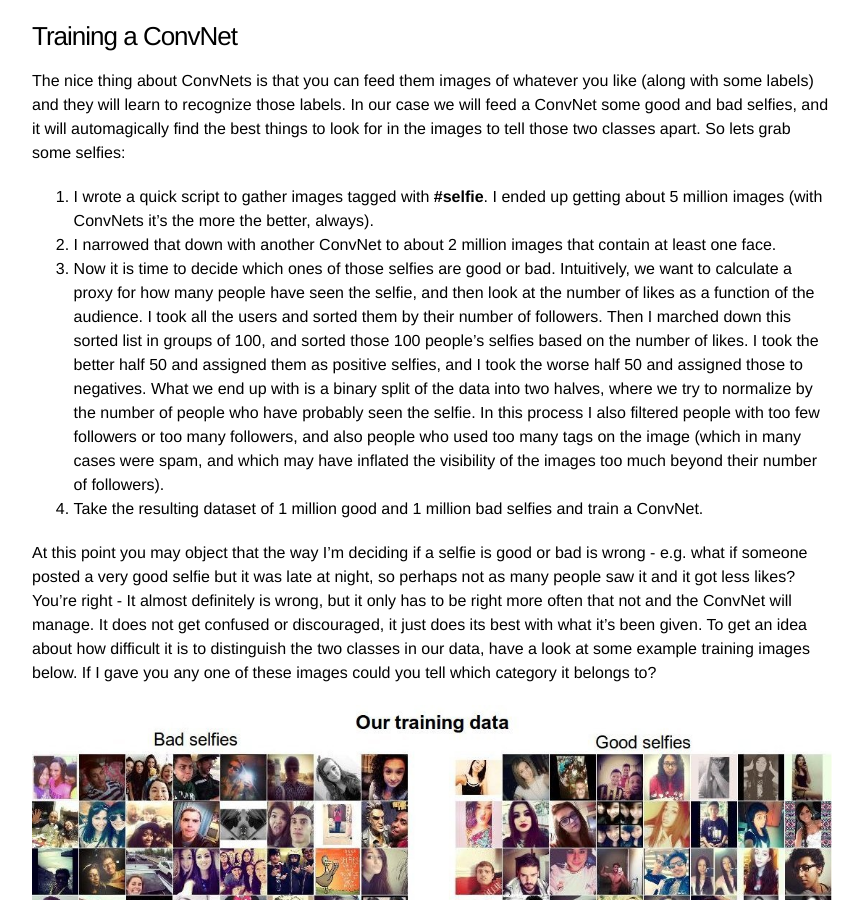
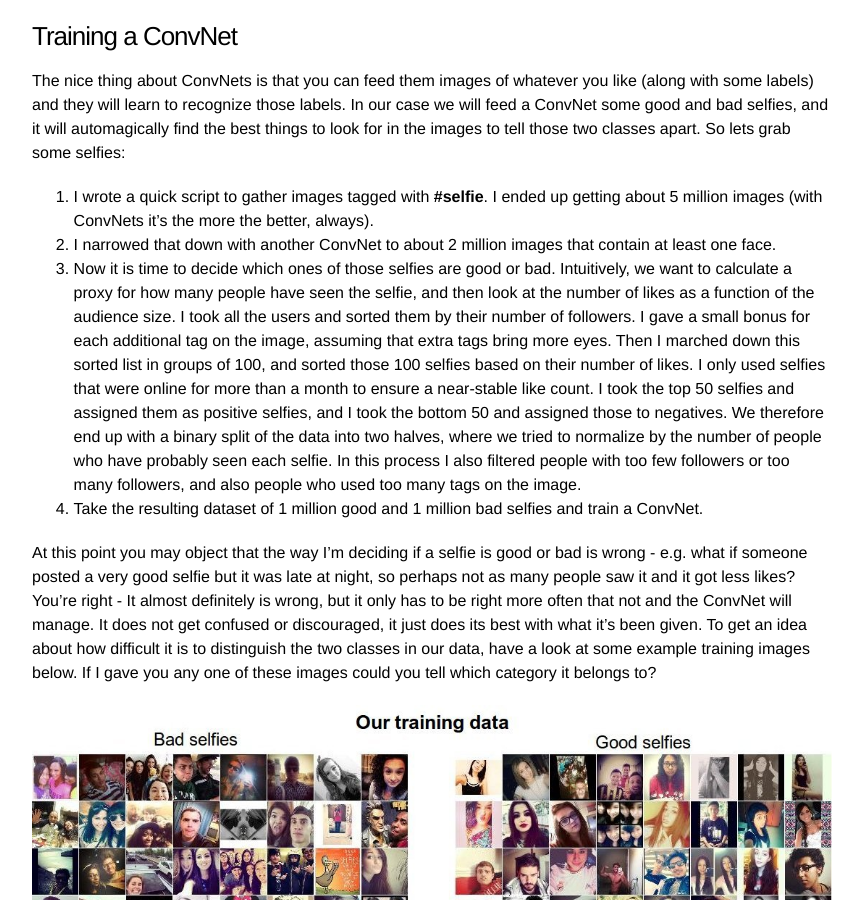
Before and after one commit to karpathy/karpathy.github.io, a Jekyll site: the page built from _posts/2015-10-25-selfie.markdown, in a window 1280 px wide and 900 px high, scrolled down 4103 px. Shown: the whole window, without its empty margins (208-1071 px from the left). Built offline with Jekyll 4.4.1, drawn with Linux system fonts in a browser that asks for light colours; Markdown is read by kramdown in place of the engine named in the settings; comment, search, counter and statistics services are not loaded.

Commit message:
small tweaks

```diff
--- a/_posts/2015-10-25-selfie.markdown
+++ b/_posts/2015-10-25-selfie.markdown
@@ -73,7 +73,7 @@ The nice thing about ConvNets is that you can feed them images of whatever you l
 
 1. I wrote a quick script to gather images tagged with **#selfie**. I ended up getting about 5 million images (with ConvNets it's the more the better, always).
 2. I narrowed that down with another ConvNet to about 2 million images that contain at least one face.
-3. Now it is time to decide which ones of those selfies are good or bad. Intuitively, we want to calculate a proxy for how many people have seen the selfie, and then look at the number of likes as a function of the audience. I took all the users and sorted them by their number of followers. Then I marched down this sorted list in groups of 100, and sorted those 100 people's selfies based on the number of likes. I took the better half 50 and assigned them as positive selfies, and I took the worse half 50 and assigned those to negatives. What we end up with is a binary split of the data into two halves, where we try to normalize by the number of people who have probably seen the selfie. In this process I also filtered people with too few followers or too many followers, and also people who used too many tags on the image (which in many cases were spam, and which may have inflated the visibility of the images too much beyond their number of followers).
+3. Now it is time to decide which ones of those selfies are good or bad. Intuitively, we want to calculate a proxy for how many people have seen the selfie, and then look at the number of likes as a function of the audience size. I took all the users and sorted them by their number of followers. I gave a small bonus for each additional tag on the image, assuming that extra tags bring more eyes. Then I marched down this sorted list in groups of 100, and sorted those 100 selfies based on their number of likes. I only used selfies that were online for more than a month to ensure a near-stable like count. I took the top 50 selfies and assigned them as positive selfies, and I took the bottom 50 and assigned those to negatives. We therefore end up with a binary split of the data into two halves, where we tried to normalize by the number of people who have probably seen each selfie. In this process I also filtered people with too few followers or too many followers, and also people who used too many tags on the image.
 4. Take the resulting dataset of 1 million good and 1 million bad selfies and train a ConvNet.
 
 At this point you may object that the way I'm deciding if a selfie is good or bad is wrong - e.g. what if someone posted a very good selfie but it was late at night, so perhaps not as many people saw it and it got less likes? You're right - It almost definitely is wrong, but it only has to be right more often that not and the ConvNet will manage. It does not get confused or discouraged, it just does its best with what it's been given. To get an idea about how difficult it is to distinguish the two classes in our data, have a look at some example training images below. If I gave you any one of these images could you tell which category it belongs to?
```
